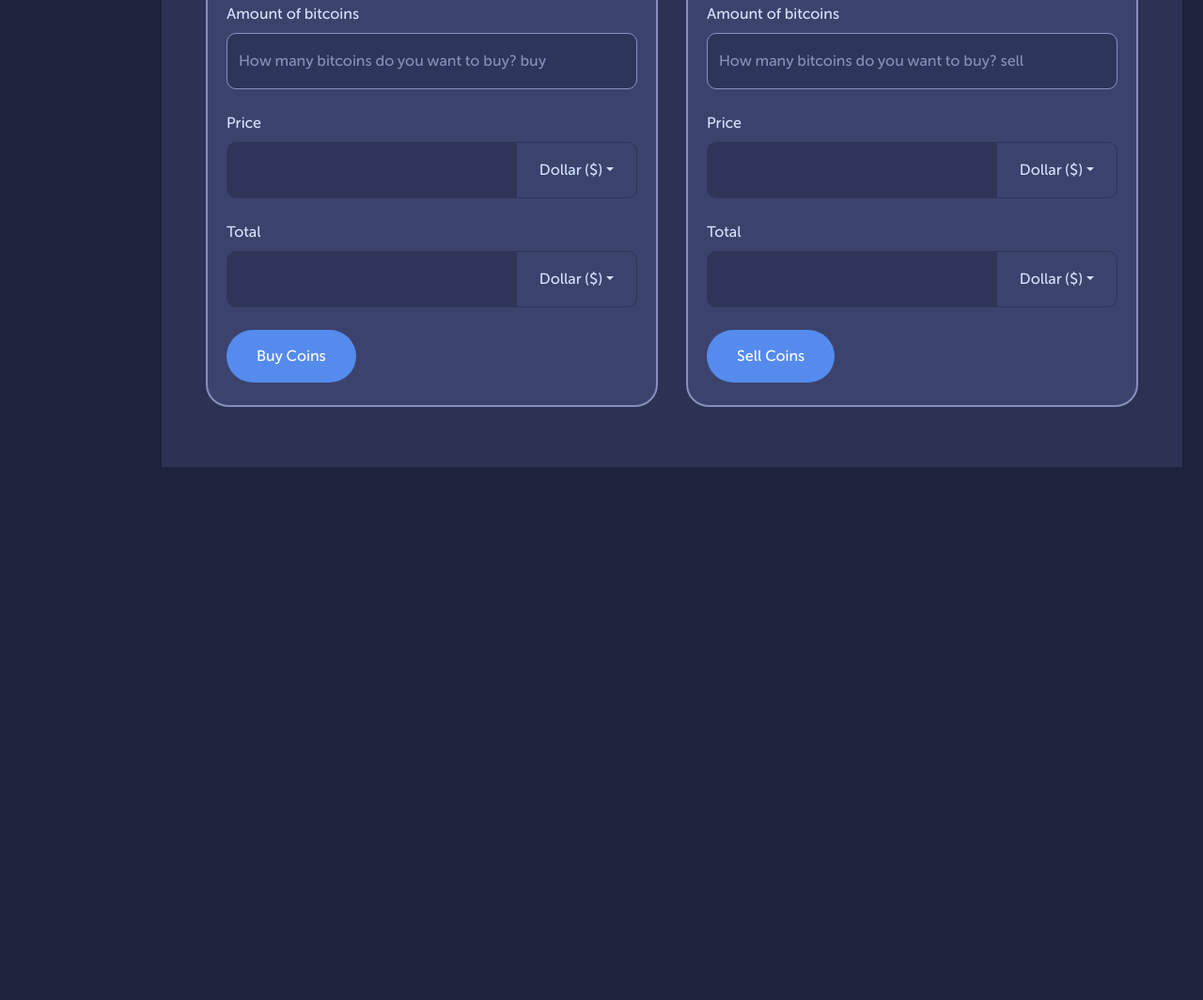
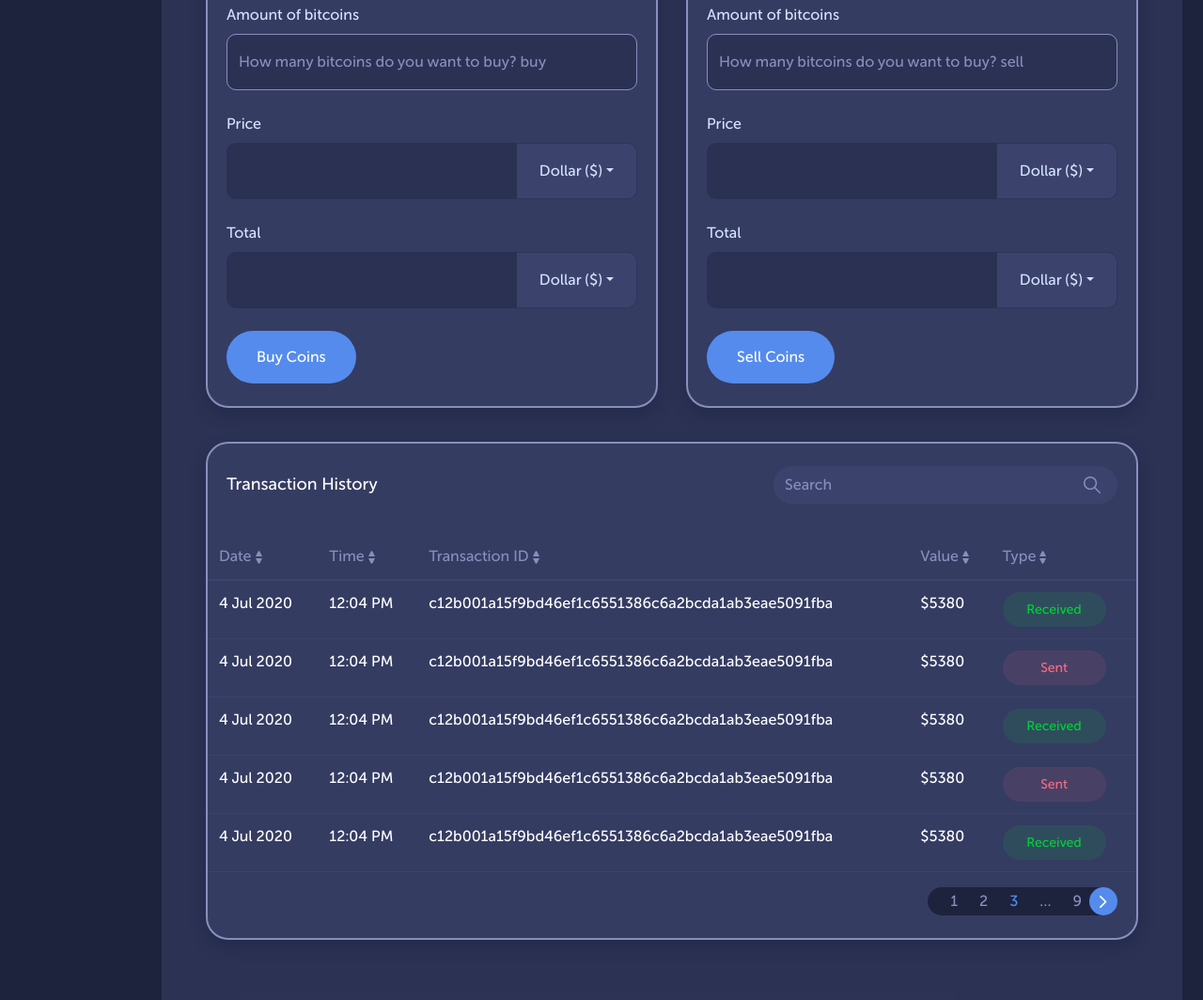
Before and after one commit to umeruxd/crypto_dashboard_test, a React app: page /exchange in a window 1280 px wide. Shown: the part 975-2039 px from the top of the page at 94% size. Before the commit the page ends 1472 px from the top, so only its background shows below. Built offline with nearby package versions, Linux system fonts and the light colour scheme; no server answers.

Commit message:
tables added

```diff
--- a/src/components/exchange/CoinMarket/coin-market.scss
+++ b/src/components/exchange/CoinMarket/coin-market.scss
@@ -17,6 +17,7 @@
 
         &-list {
             margin-bottom: 20px;
+            border-bottom-color: $blue-3;
         }
     }
 }
--- a/src/components/exchange/ExchangeHeader/exchange-header.scss
+++ b/src/components/exchange/ExchangeHeader/exchange-header.scss
@@ -14,5 +14,6 @@
 }
 
 .balance {
+    color:#FFF;
     text-transform: uppercase;
 }
--- /dev/null
+++ b/src/components/exchange/Stats/data.js
@@ -0,0 +1,39 @@
+const tableData = [
+  {
+    date: '4 Jul 2020',
+    time: '12:04 PM',
+    transactionId: 'c12b001a15f9bd46ef1c6551386c6a2bcda1ab3eae5091fba',
+    value: '$5380',
+    type: 'Received'
+  },
+  {
+    date: '4 Jul 2020',
+    time: '12:04 PM',
+    transactionId: 'c12b001a15f9bd46ef1c6551386c6a2bcda1ab3eae5091fba',
+    value: '$5380',
+    type: 'Sent'
+  },
+  {
+    date: '4 Jul 2020',
+    time: '12:04 PM',
+    transactionId: 'c12b001a15f9bd46ef1c6551386c6a2bcda1ab3eae5091fba',
+    value: '$5380',
+    type: 'Received'
+  },
+  {
+    date: '4 Jul 2020',
+    time: '12:04 PM',
+    transactionId: 'c12b001a15f9bd46ef1c6551386c6a2bcda1ab3eae5091fba',
+    value: '$5380',
+    type: 'Sent'
+  },
+  {
+    date: '4 Jul 2020',
+    time: '12:04 PM',
+    transactionId: 'c12b001a15f9bd46ef1c6551386c6a2bcda1ab3eae5091fba',
+    value: '$5380',
+    type: 'Received'
+  }
+];
+
+export default tableData;
--- /dev/null
+++ b/src/components/exchange/Stats/index.js
@@ -0,0 +1,40 @@
+import React from 'react';
+import './stats.scss';
+
+const BuySellCoin = props => {
+  return (
+    <div className="page-section transaction-history px-0">
+      <div className="page-section-header has-bottom-border px-20">
+        <div className="row justify-content-between align-items-center mb-24">
+          <div className="col-lg-4 col-12">
+            <div className="stat-amount">
+              <div class="amount-head text-uppercase text-blue-3">
+                BTC PRICE
+              </div>
+              <div class="amount text-white">$8,908.54</div>
+            </div>
+          </div>
+          <div className="col-lg-4 col-12">
+            <div className="stat-amount">
+              <div class="amount-head text-uppercase text-blue-3">
+                MARKET CAP
+              </div>
+              <div class="amount text-white">$349,704,948,908</div>
+            </div>
+          </div>
+          <div className="col-lg-4 col-12">
+            <div className="stat-amount">
+              <div class="amount-head text-uppercase text-blue-3">
+                VOLUME (24H)
+              </div>
+              <div class="amount text-white">$83,4I8,943,494</div>
+            </div>
+          </div>
+        </div>
+      </div>
+      <div className="page-section-body px-20"></div>
+    </div>
+  );
+};
+
+export default BuySellCoin;
--- /dev/null
+++ b/src/components/exchange/Stats/stats.scss
@@ -0,0 +1,11 @@
+@import 'static/scss/_variables';
+
+.stat-amount {
+    .amount-head {
+        font-size: 12px;
+    }
+
+    .amount {
+        font-size: 21px;
+    }
+}
--- /dev/null
+++ b/src/components/exchange/TransactionHistory/data.js
@@ -0,0 +1,39 @@
+const tableData = [
+  {
+    date: '4 Jul 2020',
+    time: '12:04 PM',
+    transactionId: 'c12b001a15f9bd46ef1c6551386c6a2bcda1ab3eae5091fba',
+    value: '$5380',
+    type: 'Received'
+  },
+  {
+    date: '4 Jul 2020',
+    time: '12:04 PM',
+    transactionId: 'c12b001a15f9bd46ef1c6551386c6a2bcda1ab3eae5091fba',
+    value: '$5380',
+    type: 'Sent'
+  },
+  {
+    date: '4 Jul 2020',
+    time: '12:04 PM',
+    transactionId: 'c12b001a15f9bd46ef1c6551386c6a2bcda1ab3eae5091fba',
+    value: '$5380',
+    type: 'Received'
+  },
+  {
+    date: '4 Jul 2020',
+    time: '12:04 PM',
+    transactionId: 'c12b001a15f9bd46ef1c6551386c6a2bcda1ab3eae5091fba',
+    value: '$5380',
+    type: 'Sent'
+  },
+  {
+    date: '4 Jul 2020',
+    time: '12:04 PM',
+    transactionId: 'c12b001a15f9bd46ef1c6551386c6a2bcda1ab3eae5091fba',
+    value: '$5380',
+    type: 'Received'
+  }
+];
+
+export default tableData;
--- /dev/null
+++ b/src/components/exchange/TransactionHistory/index.js
@@ -0,0 +1,66 @@
+import React from 'react';
+import Search from 'components/General/Search';
+import { Button, Image, Table } from 'react-bootstrap';
+import tableData from './data';
+import PaginationComp from './pagination';
+import './transaction-history.scss';
+import Triangle from 'static/images/triangle.png';
+
+const BuySellCoin = props => {
+  return (
+    <div className="page-section transaction-history px-0">
+      <div className="page-section-header px-20 d-flex justify-content-between align-items-center mb-32">
+        <h1 className="main-head text-capitalize mb-0">Transaction History</h1>
+        <Search />
+      </div>
+      <div className="page-section-body">
+        <Table className="text-white">
+          <thead>
+            <tr>
+              <th>
+                Date <Image src={Triangle} />
+              </th>
+              <th>
+                Time <Image src={Triangle} />
+              </th>
+              <th>
+                Transaction ID <Image src={Triangle} />
+              </th>
+              <th>
+                Value <Image src={Triangle} />
+              </th>
+              <th>
+                Type <Image src={Triangle} />
+              </th>
+            </tr>
+          </thead>
+          <tbody>
+            {tableData.map(row => {
+              return (
+                <tr>
+                  <td>{row.date}</td>
+                  <td>{row.time}</td>
+                  <td>{row.transactionId}</td>
+                  <td>{row.value}</td>
+                  <td>
+                    <Button
+                      className="btn-light-bg fixed-width"
+                      variant={row.type === 'Received' ? 'success' : 'danger'}
+                    >
+                      {row.type}
+                    </Button>
+                  </td>
+                </tr>
+              );
+            })}
+          </tbody>
+        </Table>
+        <div className="d-flex justify-content-end px-20">
+          <PaginationComp />
+        </div>
+      </div>
+    </div>
+  );
+};
+
+export default BuySellCoin;
--- /dev/null
+++ b/src/components/exchange/TransactionHistory/pagination.js
@@ -0,0 +1,30 @@
+import React from 'react';
+import { Image, Pagination } from 'react-bootstrap';
+import ArrowRight from 'static/images/arrow-right.png';
+
+const PaginationComp = () => {
+  let active = 2;
+  let values = [1, 2, 3, 4, 9];
+  let items = [];
+  for (let number = 0; number < values.length; number++) {
+    if (number === 3) {
+      items.push(<Pagination.Ellipsis />);
+    } else {
+      items.push(
+        <Pagination.Item key={number} active={number === active}>
+          {values[number]}
+        </Pagination.Item>
+      );
+    }
+  }
+  return (
+    <>
+      <Pagination>{items}</Pagination>{' '}
+      <div className="page-next circle bg-blue-2">
+        <Image src={ArrowRight} />
+      </div>
+    </>
+  );
+};
+
+export default PaginationComp;
--- /dev/null
+++ b/src/components/exchange/TransactionHistory/transaction-history.scss
@@ -0,0 +1,61 @@
+@import 'static/scss/_variables';
+
+.table {
+    thead th {
+        border-top: 0;
+        color: $blue-3;
+        font-weight: 500;
+        border-bottom-color: $blue-1;
+    }
+
+    td {
+        border-top-color: $blue-1;
+
+    }
+
+    tr {
+        &:last-child {
+            td {
+                border-bottom: 1px solid $blue-1
+            }
+        }
+    }
+}
+
+.transaction-history .fixed-width {
+    width: 110px;
+    font-size: 14px;
+}
+
+
+.pagination {
+    margin-bottom: 0;
+    background: $primary;
+    border-radius: 5rem;
+    padding: 0 1.25rem 0 0.75rem;
+
+    .page-link {
+        padding: 5px 0.75rem;
+        background: transparent;
+        border: 0;
+        color: $blue-3;
+    }
+
+    li {
+        &.active {
+            .page-link {
+                color: $blue-2
+            }
+        }
+    }
+
+}
+
+.page-next.circle {
+    border-radius: 100%;
+    width: 30px;
+    height: 30px;
+    text-align: center;
+    padding-top: 3px;
+    margin-left: -24px;
+}
--- a/src/pages/exchange/index.js
+++ b/src/pages/exchange/index.js
@@ -2,6 +2,8 @@ import React from 'react';
 import ExchangeHeader from 'components/exchange/ExchangeHeader';
 import CoinMarket from 'components/exchange/CoinMarket';
 import BuySellForm from 'components/exchange/BuySellForm';
+import TransactionHistory from 'components/exchange/TransactionHistory';
+import Stats from 'components/exchange/Stats';
 
 const Exchange = () => {
   return (
@@ -15,7 +17,9 @@ const Exchange = () => {
         </div>
         <div className="container-fluid">
           <div className="row">
-            <div className="col-xl-8 col-12"></div>
+            <div className="col-xl-8 col-12">
+              <Stats />
+            </div>
             <div className="col-xl-4 col-12">
               <CoinMarket />
             </div>
@@ -28,6 +32,11 @@ const Exchange = () => {
               <BuySellForm type="sell" />
             </div>
           </div>
+          <div className="row">
+            <div className="col-12">
+              <TransactionHistory />
+            </div>
+          </div>
         </div>
       </div>
     </div>
--- a/src/static/scss/_common.scss
+++ b/src/static/scss/_common.scss
@@ -499,14 +499,19 @@ body {
     padding: 24px 20px;
     margin-top: .25rem;
     margin-bottom: 2rem;
-    background-color: $blue-1;
+    background-color: rgba($blue-1, 0.6);
     border-radius: 1.5rem;
+    box-shadow: 0px 7px 16px 0px rgba(29, 34, 61, 0.45);
 
     &-header {
       .main-head {
         color: #FFF;
         font-size: 18px;
         font-weight: 500;
+      }
+
+      &.has-bottom-border {
+        border-bottom: 1px solid $blue-3;
       }
     }
 
```
Also changed, not shown: src/static/images/arrow-right.png (added), src/static/images/triangle.png (added).
